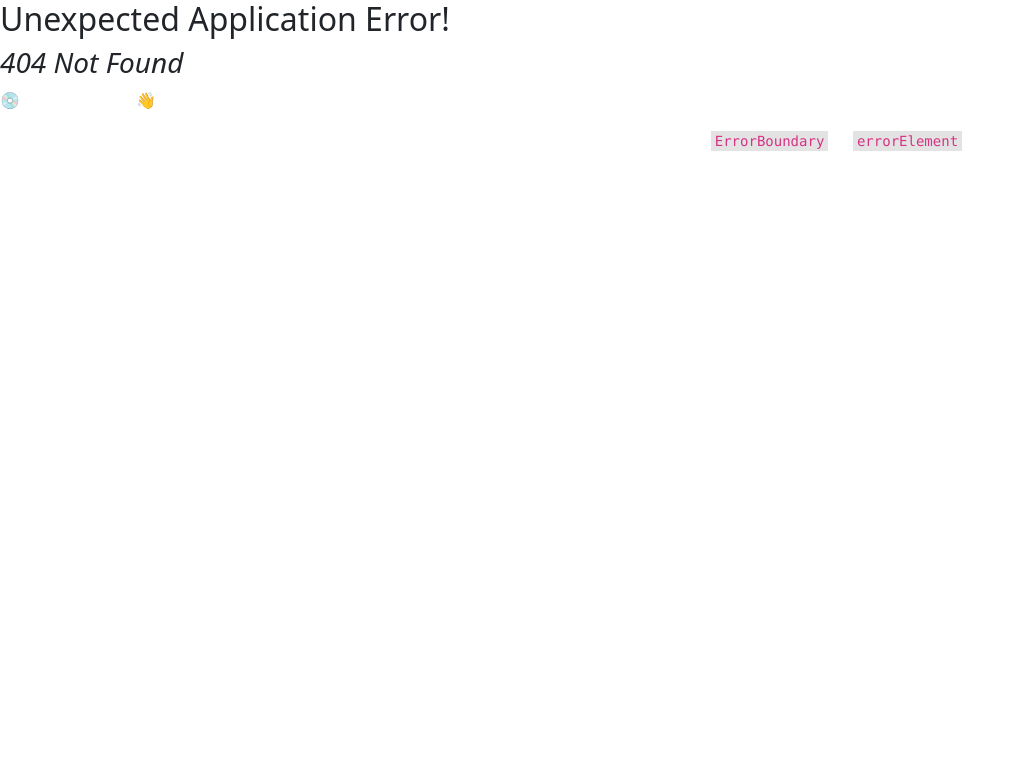
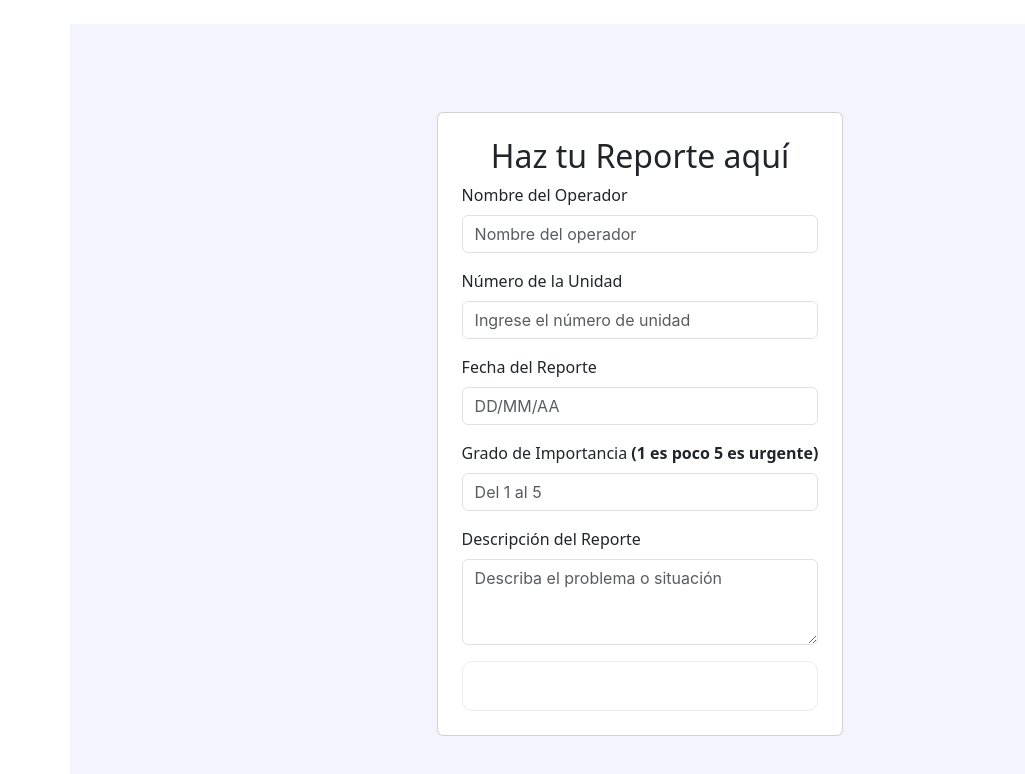
Before and after one commit to DanielArellano31/NextGenQuarks, a React (Create React App) app in the folder app/: page /Form in a window 1280 px wide. Before the commit this address had no page. Shown: the top 774 px of the page, without its empty margins (0-1025 px from the left). Built offline with nearby package versions, Linux system fonts and the light colour scheme.

Commit message:
reportForm

```diff
--- /dev/null
+++ b/app/src/ReportForm.js
@@ -0,0 +1,118 @@
+import React, { useState } from "react";
+import { Form, Button, Container, Card } from "react-bootstrap";
+import axios from "axios";
+
+export const ReportForm = () => {
+    const [reportData, setReportData] = useState({
+        operatorName: "",
+        unitNumber: "",
+        reportDate: "",
+        importance: "",
+        description: ""
+    });
+
+    const handleChange = (e) => {
+        setReportData({
+            ...reportData,
+            [e.target.name]: e.target.value
+        });
+    };
+
+    const handleSubmit = async (e) => {
+        e.preventDefault();
+        if (!reportData.operatorName || !reportData.unitNumber || !reportData.reportDate || !reportData.importance || !reportData.description) {
+            alert("Todos los campos son obligatorios");
+            return;
+        }
+
+        try {
+            await axios.post("http://localhost:4000/reports", reportData);
+            alert("Reporte enviado con éxito");
+            setReportData({
+                operatorName: "",
+                unitNumber: "",
+                reportDate: "",
+                importance: "",
+                description: ""
+            });
+        } catch (error) {
+            console.error("Error enviando el reporte:", error);
+            alert("Hubo un error al enviar el reporte");
+        }
+    };
+
+    return (
+        <Container className="mt-4">
+            <Card className="p-4">
+                <h2 className="text-center">Haz tu Reporte aquí</h2>
+                <Form onSubmit={handleSubmit}>
+                    <Form.Group>
+                        <Form.Label>Nombre del Operador</Form.Label>
+                        <Form.Control
+                            type="text"
+                            name="operatorName"
+                            value={reportData.operatorName}
+                            onChange={handleChange}
+                            placeholder="Nombre del operador"
+                            required
+                        />
+                    </Form.Group>
+
+                    <Form.Group className="mt-3">
+                        <Form.Label>Número de la Unidad</Form.Label>
+                        <Form.Control
+                            type="number"
+                            name="unitNumber"
+                            value={reportData.unitNumber}
+                            onChange={handleChange}
+                            placeholder="Ingrese el número de unidad"
+                            required
+                        />
+                    </Form.Group>
+
+                    <Form.Group className="mt-3">
+                        <Form.Label>Fecha del Reporte</Form.Label>
+                        <Form.Control
+                            type="String"
+                            name="reportDate"
+                            value={reportData.reportDate}
+                            onChange={handleChange}
+                            placeholder="DD/MM/AA"
+                            required
+                        />
+                    </Form.Group>
+
+                    <Form.Group className="mt-3">
+                        <Form.Label>Grado de Importancia <b>(1 es poco 5 es urgente)</b></Form.Label>
+                        <Form.Control
+                        type="Number"
+                        name="grade"
+                        value={reportData.importance}
+                        onChange={handleChange}
+                        placeholder="Del 1 al 5">
+
+
+                        </Form.Control>
+                    </Form.Group>
+
+                    <Form.Group className="mt-3">
+                        <Form.Label>Descripción del Reporte</Form.Label>
+                        <Form.Control
+                            as="textarea"
+                            rows={3}
+                            name="description"
+                            value={reportData.description}
+                            onChange={handleChange}
+                            placeholder="Describa el problema o situación"
+                            required
+                        />
+                    </Form.Group>
+
+                    <Button className="mt-3 w-100" variant="primary" type="submit">
+                        Enviar Reporte
+                    </Button>
+                </Form>
+            </Card>
+        </Container>
+    );
+};
--- a/app/src/index.js
+++ b/app/src/index.js
@@ -12,6 +12,7 @@ import { RegisterUser } from './Register';
 import Navbarrr from './components/navbar';
 import { Navbar } from 'react-bootstrap';
 import { Admin } from './dashboardAdmin';
+import { ReportForm } from './ReportForm'
 
 const router = createBrowserRouter([
   {
@@ -30,6 +31,10 @@ const router = createBrowserRouter([
   {
     path: "/admin",
     element: <Admin />,
+  },
+  {
+    path: "/Form",
+    element: <ReportForm />,
   },
 
 
```
